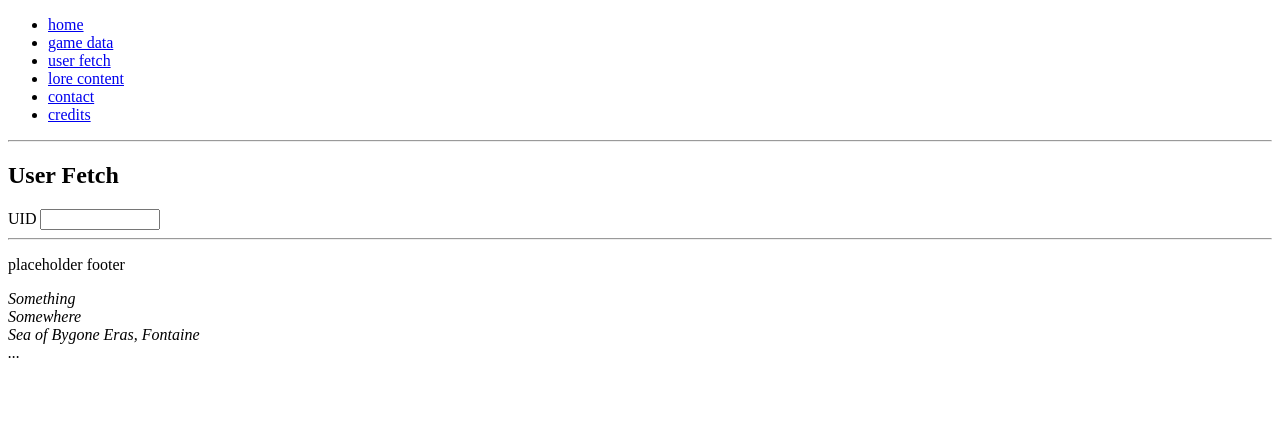
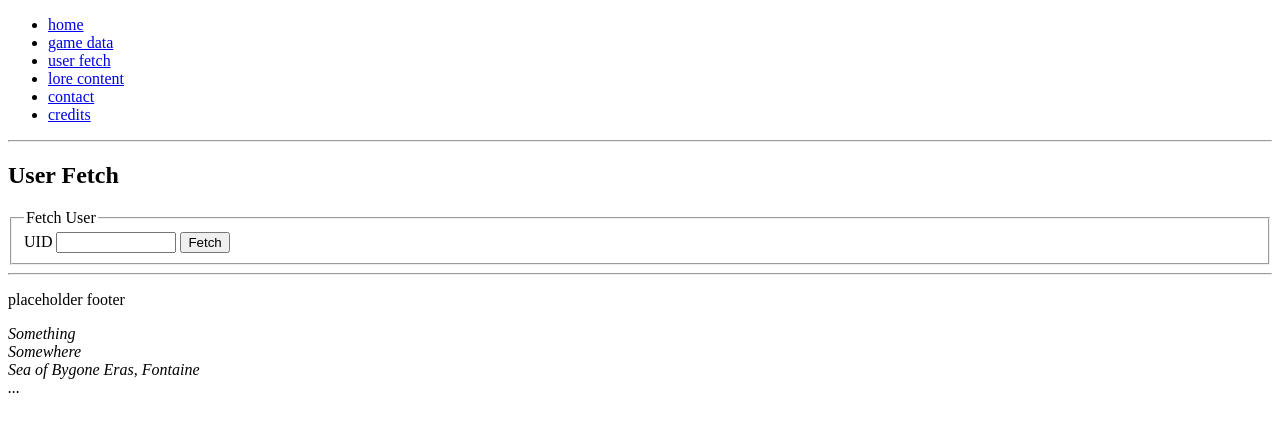
Before and after one commit to oatmeeru/cse134b-site, a plain HTML site: page user-fetch.html in a window 1280 px wide. Drawn offline with Linux system fonts and the light colour scheme.

Commit message:
fieldset, legend, button

```diff
--- a/user-fetch.html
+++ b/user-fetch.html
@@ -47,6 +47,8 @@
         <main>
             <h2>User Fetch</h2>
             <form>
+                <fieldset>
+                    <legend>Fetch User</legend>
                     <label for="fetch-user">UID</label>
                     <input
                         type="number"
@@ -55,6 +57,8 @@
                         min="0"
                         max="1899999999"
                     />
+                    <button type="submit">Fetch</button>
+                </fieldset>
             </form>
         </main>
         <hr />
```
Lines whose indentation alone changed are shown as unchanged.
